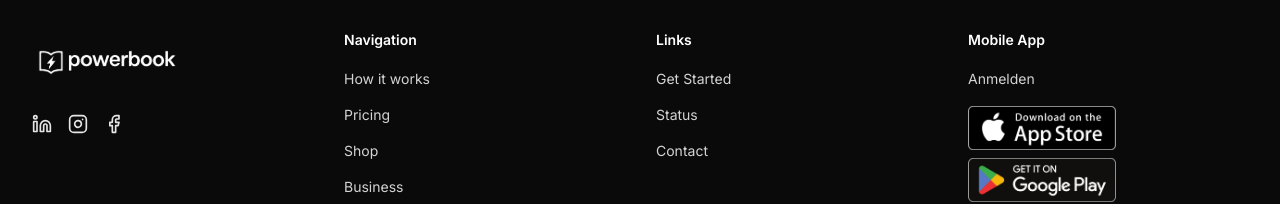
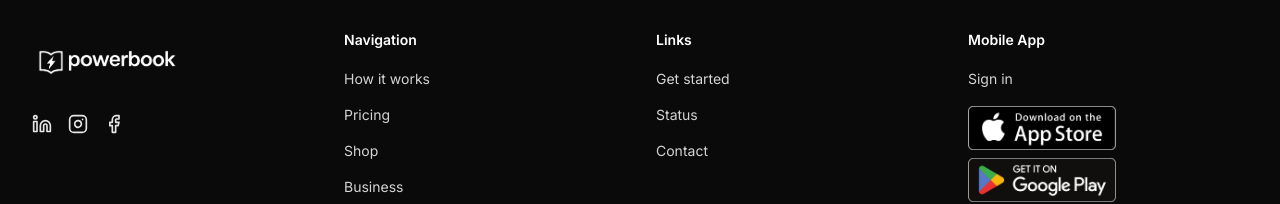
Before and after one commit to QNotesNET/landing, a Next.js app: page /en/agb in a window 1280 px wide. Shown: the part 1577-1781 px from the top of the page. Built offline with nearby package versions, Linux system fonts and the light colour scheme.

Commit message:
footer anmeldung auf alle sprachen bugfix

```diff
--- a/components/Footer.tsx
+++ b/components/Footer.tsx
@@ -23,6 +23,8 @@ type FooterTexts = {
   links: { label: string; href: string }[];
   legal: { label: string; href: string }[];
   copyright: string;
+  // NEW: Login-Button i18n
+  appLogin?: { label: string; href: string };
   // Labels für Language-Switcher (kommt aus footer.language in JSON)
   language?: { label: string; de: string; en: string; ru: string };
 };
@@ -42,16 +44,16 @@ export default function Footer({ texts }: { texts: FooterTexts }) {
   const buildHref = (target: "de" | "en" | "ru") => {
     if (typeof window === "undefined") return `/${target}`;
     const { pathname, search, hash } = window.location;
-    const segs = pathname.split("/"); // e.g. "/de/foo" => ["", "de", "foo"]
+    const segs = pathname.split("/");
     const first = (segs[1] || "").toLowerCase();
     const isLocale = ["de", "en", "ru"].includes(first);
 
     let newPath: string;
     if (isLocale) {
-      segs[1] = target; // replace existing locale
+      segs[1] = target;
       newPath = segs.join("/") || `/${target}`;
     } else {
-      const tail = segs.slice(1).join("/"); // keep rest
+      const tail = segs.slice(1).join("/");
       newPath = `/${target}${tail ? `/${tail}` : ""}`;
     }
     return `${newPath}${search}${hash}`;
@@ -231,8 +233,11 @@ export default function Footer({ texts }: { texts: FooterTexts }) {
           <div>
             <h3 className="text-sm font-semibold text-white">{texts.appHeading}</h3>
             <div className="mt-4 space-y-4">
-              <Link href="https://my.powerbook.at" className="text-sm text-neutral-300 hover:text-white">
-                Anmelden
+              <Link
+                href={texts.appLogin?.href ?? "https://my.powerbook.at"}
+                className="text-sm text-neutral-300 hover:text-white"
+              >
+                {texts.appLogin?.label ?? "Anmelden"}
               </Link>
               <div className="flex flex-col gap-2 mt-4">
                 <a href="https://apps.apple.com/" aria-label="App Store" className="inline-block">
--- a/lib/dictionaries/de.json
+++ b/lib/dictionaries/de.json
@@ -350,6 +350,7 @@
     "navHeading": "Navigation",
     "linksHeading": "Links",
     "appHeading": "Mobile App",
+    "appLogin": { "label": "Anmelden", "href": "https://my.powerbook.at" },
     "nav": [
       { "label": "So funktioniert's", "href": "/#how" },
       { "label": "Preise", "href": "/#pricing" },
--- a/lib/dictionaries/en.json
+++ b/lib/dictionaries/en.json
@@ -350,6 +350,7 @@
     "navHeading": "Navigation",
     "linksHeading": "Links",
     "appHeading": "Mobile App",
+    "appLogin": { "label": "Sign in", "href": "https://my.powerbook.at" },
     "nav": [
       { "label": "How it works", "href": "/#how" },
       { "label": "Pricing", "href": "/#pricing" },
@@ -357,7 +358,7 @@
       { "label": "Business", "href": "/business" }
     ],
     "links": [
-    { "label": "Get Started", "href": "https://my.powerbook.at/register" },
+      { "label": "Get started", "href": "https://my.powerbook.at/register" },
       { "label": "Status", "href": "https://status.powerbook.at" },
       { "label": "Contact", "href": "mailto:info@powerbook.at" }
     ],
--- a/lib/dictionaries/ru.json
+++ b/lib/dictionaries/ru.json
@@ -350,6 +350,7 @@
     "navHeading": "Навигация",
     "linksHeading": "Ссылки",
     "appHeading": "Мобильное приложение",
+    "appLogin": { "label": "Войти", "href": "https://my.powerbook.at" },
     "nav": [
       { "label": "Как это работает", "href": "/#how" },
       { "label": "Цены", "href": "/#pricing" },
@@ -359,7 +360,7 @@
     "links": [
       { "label": "Начать", "href": "https://my.powerbook.at/register" },
       { "label": "Статус", "href": "https://status.powerbook.at" },
-    { "label": "Контакт", "href": "mailto:info@powerbook.at" }
+      { "label": "Контакты", "href": "mailto:info@powerbook.at" }
     ],
     "legal": [
       { "label": "Импрессум", "href": "/impressum" },
```
Lines whose indentation alone changed are shown as unchanged.
